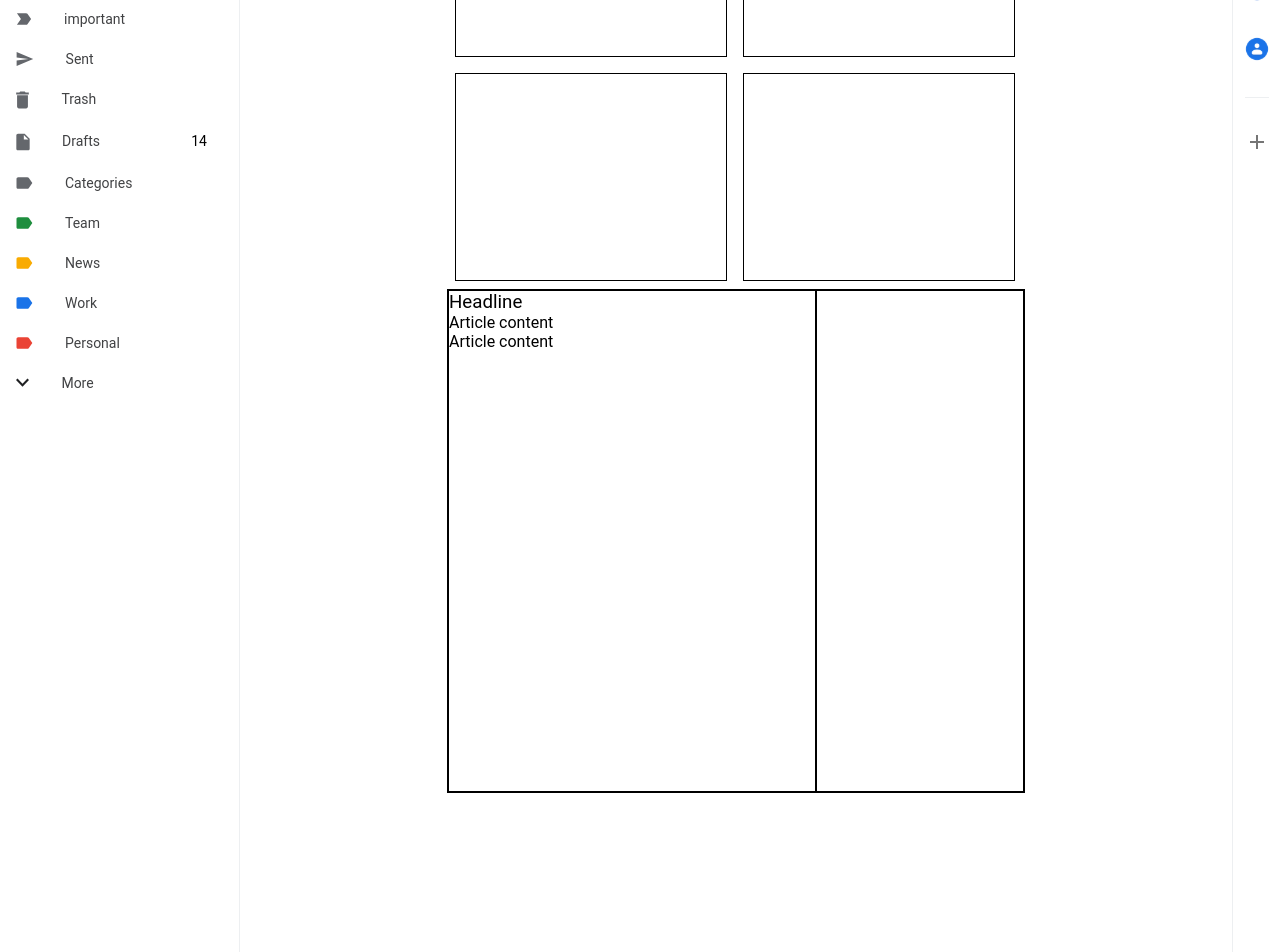
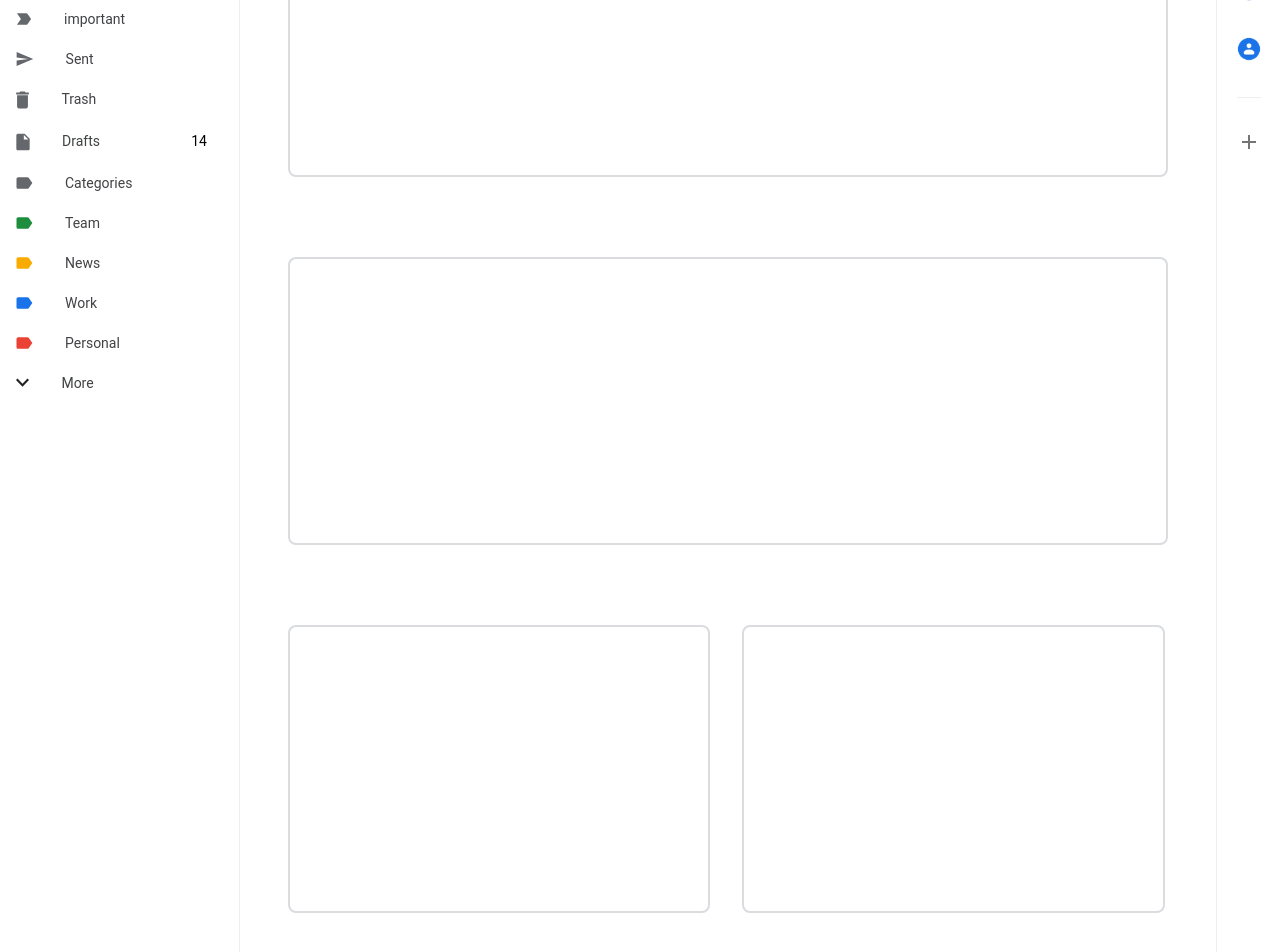
Before and after one commit to nathanieltse/Google-Hackathon, a React (Create React App) app: page / in a window 1280 px wide. Shown: the part 224-1176 px from the top of the page. Built offline with nearby package versions, Linux system fonts and the light colour scheme; a web font is replaced by a local one.

Commit message:
edited template

```diff
--- a/src/components/MainBottom/MainBottom.jsx
+++ b/src/components/MainBottom/MainBottom.jsx
@@ -3,16 +3,16 @@ import './MainBottom.scss'
 
 const MainBottom = () => {
     return (
-        <div className="mainBottom">
-            <div className="mainBottom__article">
-                <h3>Headline</h3>
-                <p> Article content</p>
-                <p>Article content</p>
+        <section className="mainBottom">
+            <div className="mainBottom__container">
+                <article className="mainBottom__card">
+
+                </article>
+                <article className="mainBottom__card">
+
+                </article>
             </div>
-            <div className="otherStuff">
-
-            </div>
-        </div>
+        </section>
     )
 }
 
--- a/src/components/MainBottom/MainBottom.scss
+++ b/src/components/MainBottom/MainBottom.scss
@@ -1,20 +1,17 @@
 .mainBottom{
     display: flex;
-    height: 45%;
-    border: 1px solid black;
+    flex-direction: column;
+    gap:2rem;
 
+    &__container{
+        display: flex;
+        gap:2rem;
+    }
 
-    &__article {
-        width: 23rem;
-        height: 100%;
-        border: 1px solid black;
+    &__card {
+        border: 2px solid rgba(218, 220, 224, 1);
+        width: 48%;
+        height: 18rem;
+        border-radius: 0.5rem;
     }
 }
-
-
-
-.otherStuff{
-    border: 1px solid black;
-    width: 13rem ;
-    height: 100%;
-}
--- a/src/components/MainCards/MainCards.jsx
+++ b/src/components/MainCards/MainCards.jsx
@@ -3,24 +3,14 @@ import './MainCards.scss'
 
 const MainCards = () => {
     return (
-        <div className="mainCards">
-            <div className="mainCards__row">
-                <div className="mainCards__card">
+        <section className="mainCards">
+                <article className="mainCards__card">
 
-                </div>
-                <div className="mainCards__card">
+                </article>
+                <article className="mainCards__card">
 
-                </div>
-            </div>
-            <div className="mainCards__row">
-                <div className="mainCards__card">
-
-                </div>
-                <div className="mainCards__card">
-
-                </div>
-            </div>
-        </div>
+                </article>
+        </section>
     )
 }
 
--- a/src/components/MainCards/MainCards.scss
+++ b/src/components/MainCards/MainCards.scss
@@ -2,14 +2,13 @@
     display: flex;
     flex-direction: column;
 
-    &__row{
-        display: flex;
-    }
+
 
     &__card{
-        border: 1px solid black;
-        height: 13rem;
-        width: 17rem;
-        margin: .5rem;
+        border: 2px solid rgba(218, 220, 224, 1);
+        border-radius: 0.5rem;
+        height: 18rem;
+        width: 100%;
+        margin-bottom:5rem;
     }
 }
--- a/src/components/MainContent/MainContent.jsx
+++ b/src/components/MainContent/MainContent.jsx
@@ -1,10 +1,11 @@
 import React from 'react'
 import MainCards from '../MainCards/MainCards'
 import MainBottom from '../MainBottom/MainBottom'
+import './MainContent.scss'
 
 const MainContent = () => {
     return (
-        <div>
+        <div className="MainContent">
             <MainCards />
             <MainBottom />
         </div>
--- /dev/null
+++ b/src/components/MainContent/MainContent.scss
@@ -0,0 +1,4 @@
+.MainContent{
+    width: 100%;
+    padding:3rem;
+}
--- a/src/components/RightNav/RightNav.scss
+++ b/src/components/RightNav/RightNav.scss
@@ -5,7 +5,7 @@
     align-items: center;
     list-style: none;
     border-left: 1px solid rgba(237, 239, 241, 1);
-    width: 3rem;
+    width: 4rem;
     height:70rem;
     padding:1rem;
 
```
